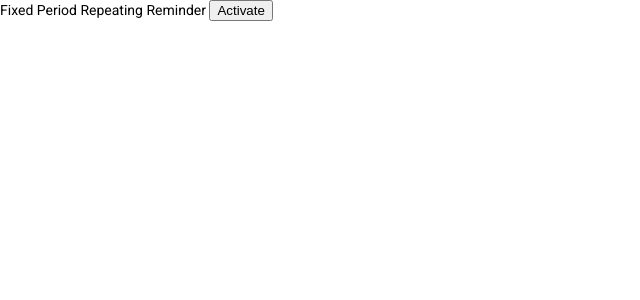
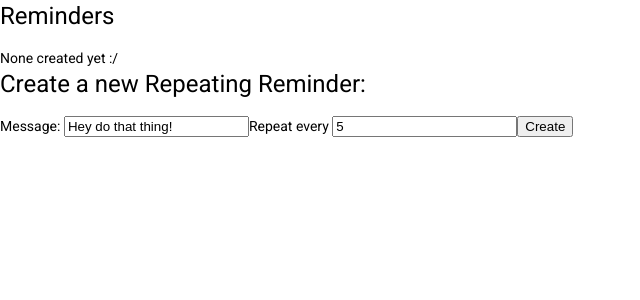
Before and after one commit to michael-dean-haynie/ostinato, an Angular app: page / in a window 1280 px wide. Shown: the top 300 px of the page, without its empty margins (0-640 px from the left). Built offline with nearby package versions, Linux system fonts and the light colour scheme.

Commit message:
Add basic reminder creator form

```diff
--- a/src/app/app.component.html
+++ b/src/app/app.component.html
@@ -1,5 +1,5 @@
 <router-outlet></router-outlet>
-<form #myForm="ngForm">
+
 <!-- Simple Interval Reminder -->
 <!-- <p>
   Play this message:
@@ -11,10 +11,34 @@
   (click)="simpleIntervalReminder(!simpleIntervalEnabled)">{{simpleIntervalEnabled ? 'Enabled' : 'Disabled'}}</button>
 </p> -->
 
-  <p>
+
+<!-- Fixed Period Repeating Reminder -->
+<!-- <p>
   Fixed Period Repeating Reminder
   <button type="button" (click)="toggleFixedPeriodRepeatingReminder()">
     {{fixedPeriodRepeatingReminder.isActive() ? "Deactivate" : "Activate"}}
   </button>
-  </p>
+</p> -->
+
+<!-- Reminder List -->
+<h1>Reminders</h1>
+<ng-container *ngFor="let reminder of reminders">
+  <div>
+    "{{reminder.message}}" every {{reminder.descriptionOfRepeatBehavior()}}
+    <button type="button" (click)="toggleActivation(reminder)">
+      {{reminder.isActive() ? "Deactivate" : "Activate"}}
+    </button>
+  </div>
+</ng-container>
+<ng-container *ngIf="!reminders.length">
+  None created yet :/
+</ng-container>
+
+
+
+<form #createReminderForm="ngForm">
+  <h1>Create a new Repeating Reminder:</h1>
+  <span>Message: </span><input type="text" name="message" [(ngModel)]="message">
+  <span>Repeat every </span><input type="number" name="duration" [(ngModel)]="duration">
+  <button type="button" (click)="createNewReminder()">Create</button>
 </form>
--- a/src/app/app.component.ts
+++ b/src/app/app.component.ts
@@ -1,5 +1,6 @@
 import { Component, OnInit } from '@angular/core';
 import { FixedPeriodRepeatingReminder } from './reminders/fixed-period-repeating-reminder';
+import { RepeatingReminder } from './reminders/repeating-reminder';
 
 @Component({
   selector: 'app-root',
@@ -8,34 +9,28 @@ import { FixedPeriodRepeatingReminder } from './reminders/fixed-period-repeating
 })
 export class AppComponent implements OnInit {
 
-  // SimpleInterval
-  simpleInterval = null;
-  simpleIntervalEnabled = true;
-  simpleIntervalMessage = 'Simple Interval Reminder';
-  simpleIntervalSeconds = 5;
+  // Reminder List
+  reminders: RepeatingReminder[] = [];
 
-  // FixedPeriodRepeatingReminder
-  fixedPeriodRepeatingReminder: FixedPeriodRepeatingReminder = new FixedPeriodRepeatingReminder('Fixed Period Repeating Reminder', 3);
+  // Create Reminder
+  message = 'Hey do that thing!';
+  duration = 5;
 
   ngOnInit() {
-    // this.simpleIntervalReminder(this.simpleIntervalEnabled);
+
   }
 
-  simpleIntervalReminder(enabled: boolean): void {
-    this.simpleIntervalEnabled = enabled;
-    if (this.simpleInterval != null) {
-      clearInterval(this.simpleInterval);
-    }
-    if (enabled) {
-      this.simpleInterval = setInterval(() => { console.log(this.simpleIntervalMessage); }, this.simpleIntervalSeconds * 1000);
-    }
+
+
+  createNewReminder(): void {
+    this.reminders.push(new FixedPeriodRepeatingReminder(this.message, this.duration));
   }
 
-  toggleFixedPeriodRepeatingReminder(): void {
-    if (this.fixedPeriodRepeatingReminder.isActive()) {
-      this.fixedPeriodRepeatingReminder.deactivate();
+  toggleActivation(reminder: RepeatingReminder): void {
+    if (reminder.isActive()) {
+      reminder.deactivate();
     } else {
-      this.fixedPeriodRepeatingReminder.activate();
+      reminder.activate();
     }
   }
 }
--- a/src/app/reminders/fixed-period-repeating-reminder.ts
+++ b/src/app/reminders/fixed-period-repeating-reminder.ts
@@ -18,4 +18,8 @@ export class FixedPeriodRepeatingReminder extends RepeatingReminder {
   stopDoingTheThing(): void {
     window.clearInterval(this.intervalId);
   }
+
+  descriptionOfRepeatBehavior(): string {
+    return `every ${this.periodDuration} second${this.periodDuration === 1 ? '' : 's'}`;
+  }
 }
--- a/src/app/reminders/repeating-reminder.ts
+++ b/src/app/reminders/repeating-reminder.ts
@@ -26,6 +26,7 @@ export abstract class RepeatingReminder {
 
   abstract doTheThing(): void;
   abstract stopDoingTheThing(): void;
+  abstract descriptionOfRepeatBehavior(): string;
 }
 
   // can probable put "from" and "to" fixed dates here
```
Lines whose indentation alone changed are shown as unchanged.
